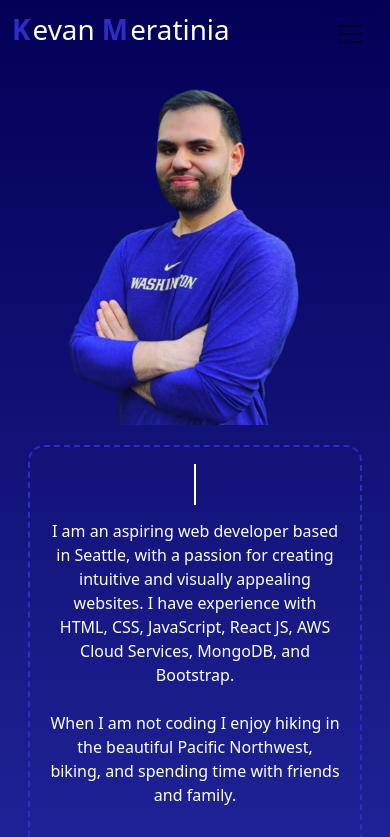
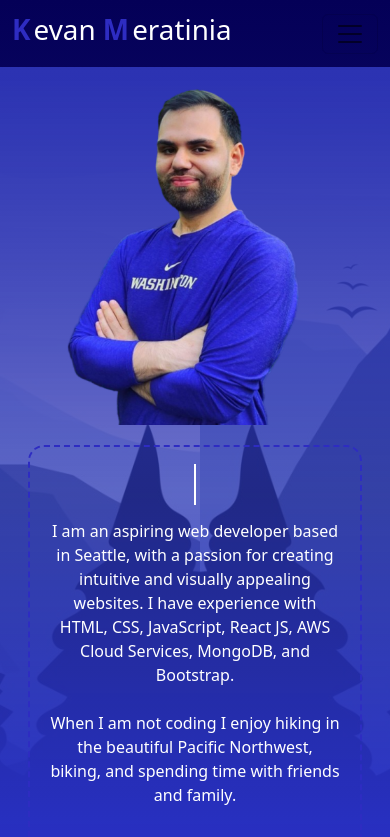
Before and after one commit to kbmportfolio/portfolio, a React (Create React App) app: page / in a window 390 px wide. Shown: the top 837 px of the page. Built offline with nearby package versions, Linux system fonts and the light colour scheme.

Commit message:
added more styling and hero bg

```diff
--- a/src/index.css
+++ b/src/index.css
@@ -74,7 +74,9 @@ code {
 
 .dcolor {
   color: #2e2cc2;
-  margin-right: 2px;
+  margin-right: 3px;
+  padding-top: 5px!important;
+
 }
 
 .navlink {
@@ -89,8 +91,10 @@ code {
 }
 
 .containerimg {
-
-  /* background-image: linear-gradient( rgba(0,0,0,.5), rgba(0,0,0,.5) ), url('./img/seattle.jpg') ; */
+  border-radius: 1rem;
+  background-size: contain;
+  background-image: linear-gradient( #2b32b2, #2b32b2b0, #2931d1  ), url('./mountain.jpg') ;
+  /* background-image: linear-gradient( #2b32b2c4, #2b32b2 ), url('./mountain.jpg') ; */
   /* background: url("../images/bg-registration-form-7.jpg") ;
   background-size: cover;
   background-position: 1000px; */
@@ -281,6 +285,13 @@ label {
 
 }
 
+.containerimg {
+  border-radius: 0px;
+  background-size: cover;
+  background-position: 200px;
+
+}
+
 
 .projectImage {
 
```
Also changed, not shown: src/mountain.jpg (added).
